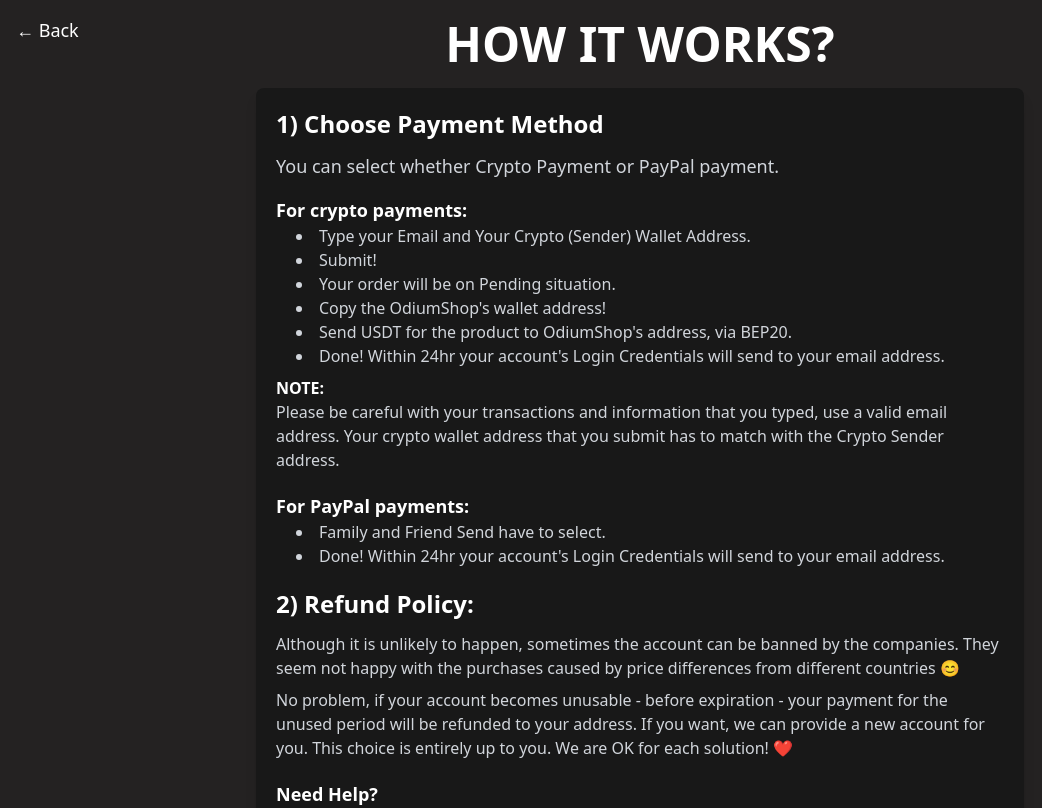
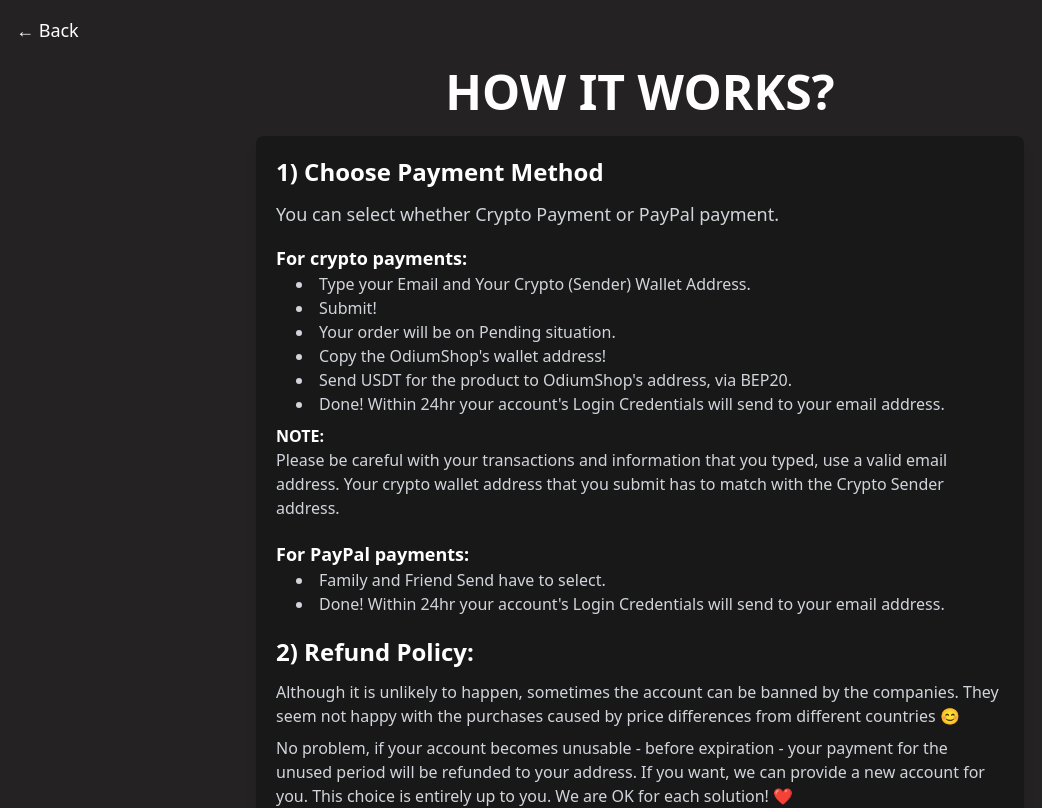
Before and after one commit to JiyuuX/od-shop, a Next.js app: page /how-it-works in a window 1280 px wide. Shown: the top 808 px of the page, without its empty margins (0-1042 px from the left). Built offline with nearby package versions, Linux system fonts and the light colour scheme.

Commit message:
Update page.tsx

```diff
--- a/app/how-it-works/page.tsx
+++ b/app/how-it-works/page.tsx
@@ -5,6 +5,7 @@
   return (
     <div className="flex flex-col items-center p-5 bg-[#242222] min-h-screen text-white font-sans">
       <a href="/" className="absolute top-4 left-4 text-white text-lg">← Back</a>
+      <div className="mt-12"> {/* Başlığı biraz aşağı almak için margin-top ekledim */}
         <motion.h1
           className="text-4xl sm:text-5xl font-bold mb-5 text-center"
           initial={{ opacity: 0, y: -20 }}
@@ -13,6 +14,7 @@
         >
           HOW IT WORKS?
         </motion.h1>
+      </div>
 
       <div className="bg-[#181818] p-5 rounded-lg shadow-lg w-full max-w-xl md:max-w-3xl">
         <h2 className="text-2xl font-semibold mb-3 text-white">1) Choose Payment Method</h2>
```
Lines whose indentation alone changed are shown as unchanged.
